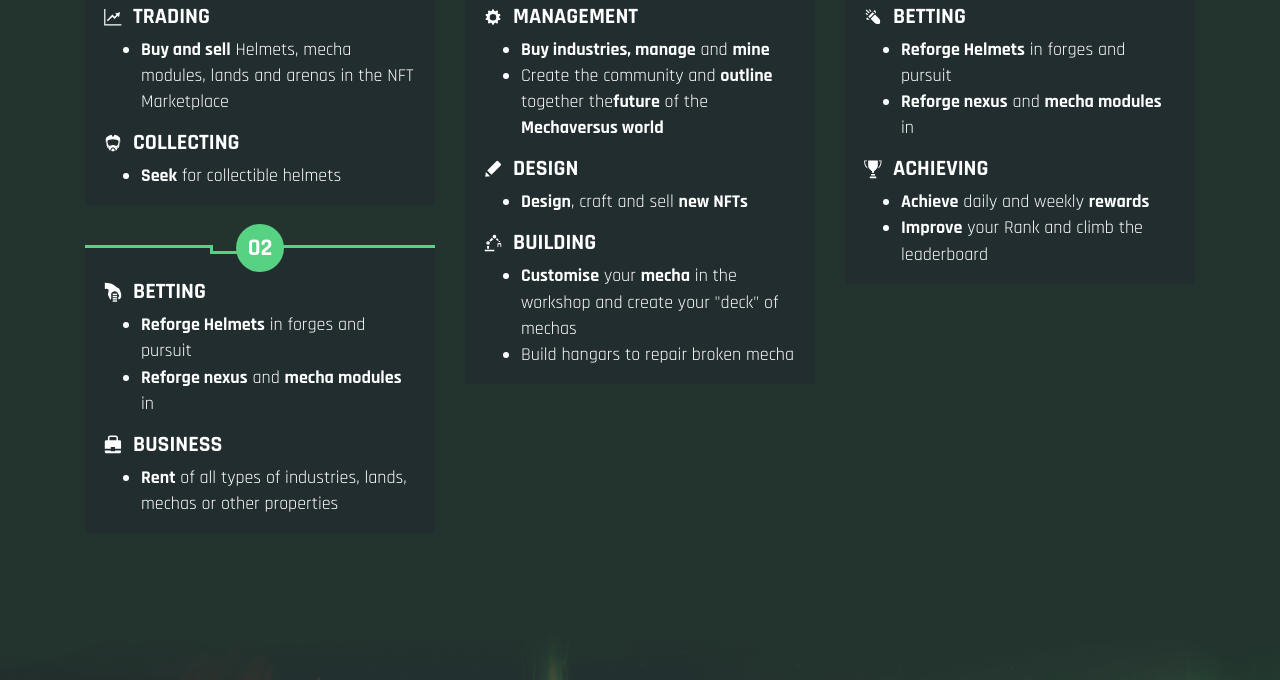
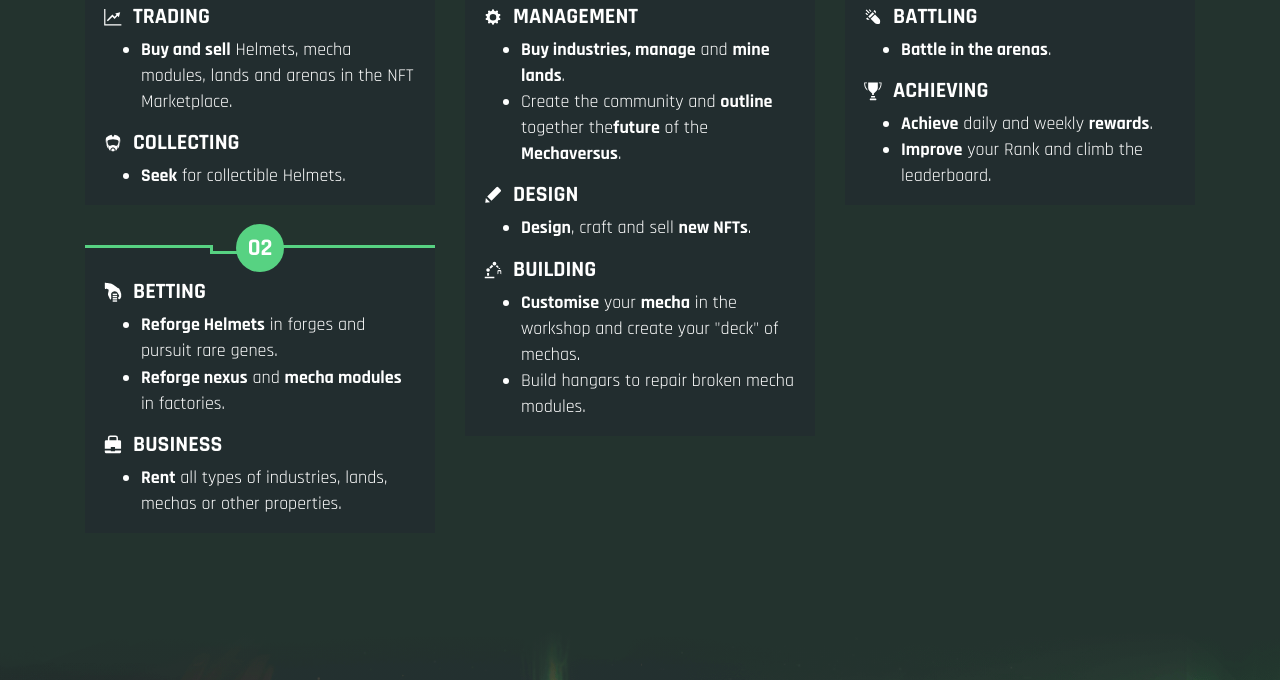
Before and after one commit to kromin-agency/metcha-landing, a Gatsby site: page / in a window 1280 px wide. Shown: the part 2399-3079 px from the top of the page. Built offline with nearby package versions, Linux system fonts and the light colour scheme; Gatsby itself is replaced by a stand-in of ours.

Commit message:
paragraphs fixes

```diff
--- a/src/components/ArenasSection/index.js
+++ b/src/components/ArenasSection/index.js
@@ -31,7 +31,7 @@
                                     <h5>
                                         Deploy
                                         <br/>
-                                        your merch
+                                        your mechs
                                     </h5>
                                 </div>
                             </div>
--- a/src/components/StorySection/index.js
+++ b/src/components/StorySection/index.js
@@ -31,7 +31,7 @@
                     <div className="col-12 col-md-10 offset-md-1 col-lg-8 offset-lg-2 col-xl-6 offset-xl-3">
                         <p>
                             <span>2900 A.C.</span> The Milky Way is teeming with life: humans and aliens are part now of a new order
-                            called the <span>Network</span> That is in charge of assigning to every member pool-planets where to
+                            called the <span>Network</span> that is in charge of assigning to every member pool-planets where to
                             extract Mechadium.
                         </p>
                         <p>
@@ -40,7 +40,7 @@
                         </p>
                         <p>
                             The Network seems a utopian and perfect system, in which all civilizations cooperate
-                            peacefully, but the reality is quite different: many populations, in fact, secretly dream of
+                            peacefully, but the reality is quite different: many populations, in fact, secretly dreaming of
                             galactic supremacy, want to take over the governing core of the Net and subdue the other
                             members.
                         </p>
--- a/src/components/TokenSection/index.js
+++ b/src/components/TokenSection/index.js
@@ -18,11 +18,9 @@
 const TokenSection = () => {
 
     const playBgVideo = () => {
-        const video = document.getElementById('tokenBgVideo')
+        const video = document.getElementById("tokenBgVideo")
 
-        video?.paused
-            ? video?.play()
-            : video?.pause()
+        if(video?.paused) video?.play()
     }
 
     return (
@@ -30,7 +28,6 @@
             id={sections.TOKEN}
             className={classes.tokenSection}
         >
-
             <div
                 className={classes.topSection}
                 onClick={playBgVideo}
@@ -76,14 +73,14 @@
                                     icon: <TradingIcon/>,
                                     title: 'Trading',
                                     list: <>
-                                        <li><strong>Buy and sell</strong> Helmets, mecha modules, lands and arenas in the NFT Marketplace</li>
+                                        <li><strong>Buy and sell</strong> Helmets, mecha modules, lands and arenas in the NFT Marketplace.</li>
                                     </>
                                 },
                                 {
                                     icon: <CollectingIcon/>,
                                     title: 'Collecting',
                                     list: <>
-                                        <li><strong>Seek</strong> for collectible helmets</li>
+                                        <li><strong>Seek</strong> for collectible Helmets.</li>
                                     </>
                                 }
                             ]}
@@ -97,15 +94,15 @@
                                     icon: <BettingIcon/>,
                                     title: 'Betting',
                                     list: <>
-                                        <li><strong>Reforge Helmets</strong> in forges and pursuit</li>
-                                        <li><strong>Reforge nexus</strong> and <strong>mecha modules</strong> in</li>
+                                        <li><strong>Reforge Helmets</strong> in forges and pursuit rare genes.</li>
+                                        <li><strong>Reforge nexus</strong> and <strong>mecha modules</strong> in factories.</li>
                                     </>
                                 },
                                 {
                                     icon: <BusinessIcon/>,
                                     title: 'Business',
                                     list: <>
-                                        <li><strong>Rent</strong> of all types of industries, lands, mechas or other properties</li>
+                                        <li><strong>Rent</strong> all types of industries, lands, mechas or other properties.</li>
                                     </>
                                 }
                             ]}
@@ -120,10 +117,10 @@
                                     icon: <ManagementIcon/>,
                                     title: 'Management',
                                     list: <>
-                                        <li><strong>Buy industries, manage</strong> and <strong>mine</strong></li>
+                                        <li><strong>Buy industries, manage</strong> and <strong>mine lands</strong>.</li>
                                         <li>
                                             Create the community and <strong>outline</strong> together the
-                                            <strong>future</strong> of the <strong>Mechaversus world</strong>
+                                            <strong>future</strong> of the <strong>Mechaversus</strong>.
                                         </li>
                                     </>
                                 },
@@ -131,7 +128,7 @@
                                     icon: <DesignIcon/>,
                                     title: 'Design',
                                     list: <>
-                                        <li><strong>Design</strong>, craft and sell <strong>new NFTs</strong></li>
+                                        <li><strong>Design</strong>, craft and sell <strong>new NFTs</strong>.</li>
                                     </>
                                 },
                                 {
@@ -140,9 +137,9 @@
                                     list: <>
                                         <li>
                                             <strong>Customise</strong> your <strong>mecha</strong> in the workshop and
-                                            create your "deck" of mechas
+                                            create your "deck" of mechas.
                                         </li>
-                                        <li>Build hangars to repair broken mecha</li>
+                                        <li>Build hangars to repair broken mecha modules.</li>
                                     </>
                                 }
                             ]}
@@ -155,18 +152,17 @@
                             items={[
                                 {
                                     icon: <BattlingIcon/>,
-                                    title: 'Betting',
+                                    title: 'Battling',
                                     list: <>
-                                        <li><strong>Reforge Helmets</strong> in forges and pursuit</li>
-                                        <li><strong>Reforge nexus</strong> and <strong>mecha modules</strong> in</li>
+                                        <li><strong>Battle in the arenas</strong>.</li>
                                     </>
                                 },
                                 {
                                     icon: <AchievingIcon/>,
                                     title: 'Achieving',
                                     list: <>
-                                        <li><strong>Achieve</strong> daily and weekly <strong>rewards</strong></li>
-                                        <li><strong>Improve</strong> your Rank and climb the leaderboard</li>
+                                        <li><strong>Achieve</strong> daily and weekly <strong>rewards</strong>.</li>
+                                        <li><strong>Improve</strong> your Rank and climb the leaderboard.</li>
                                     </>
                                 }
                             ]}
--- a/src/components/UI/Sidebar/index.js
+++ b/src/components/UI/Sidebar/index.js
@@ -14,7 +14,10 @@
                     sections.map((section, index) => (
                         <a
                             href={section.id}
-                            className={cx("flexbox-start", classes.link)}
+                            className={cx(
+                                "flexbox-start",
+                                classes.link
+                            )}
                             key={index}
                         >
                             <MenuItemIcon/>
```
